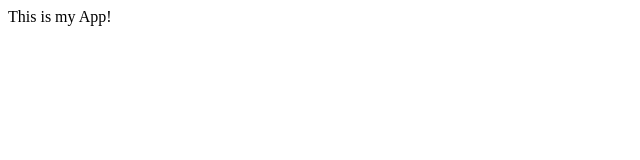
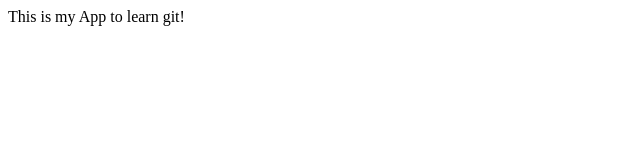
Before and after one commit to GFN0505/myappsample, a plain HTML site: page index.html in a window 1280 px wide. Shown: the full height of the page, 0-640 px from the left. Drawn offline with Linux system fonts and the light colour scheme.

Commit message:
Change Made

```diff
--- a/index.html
+++ b/index.html
@@ -7,7 +7,7 @@
   <title>Document</title>
 </head>
 <body>
-  This is my App!
+  This is my App to learn git!
 
 </body>
 </html>
```
